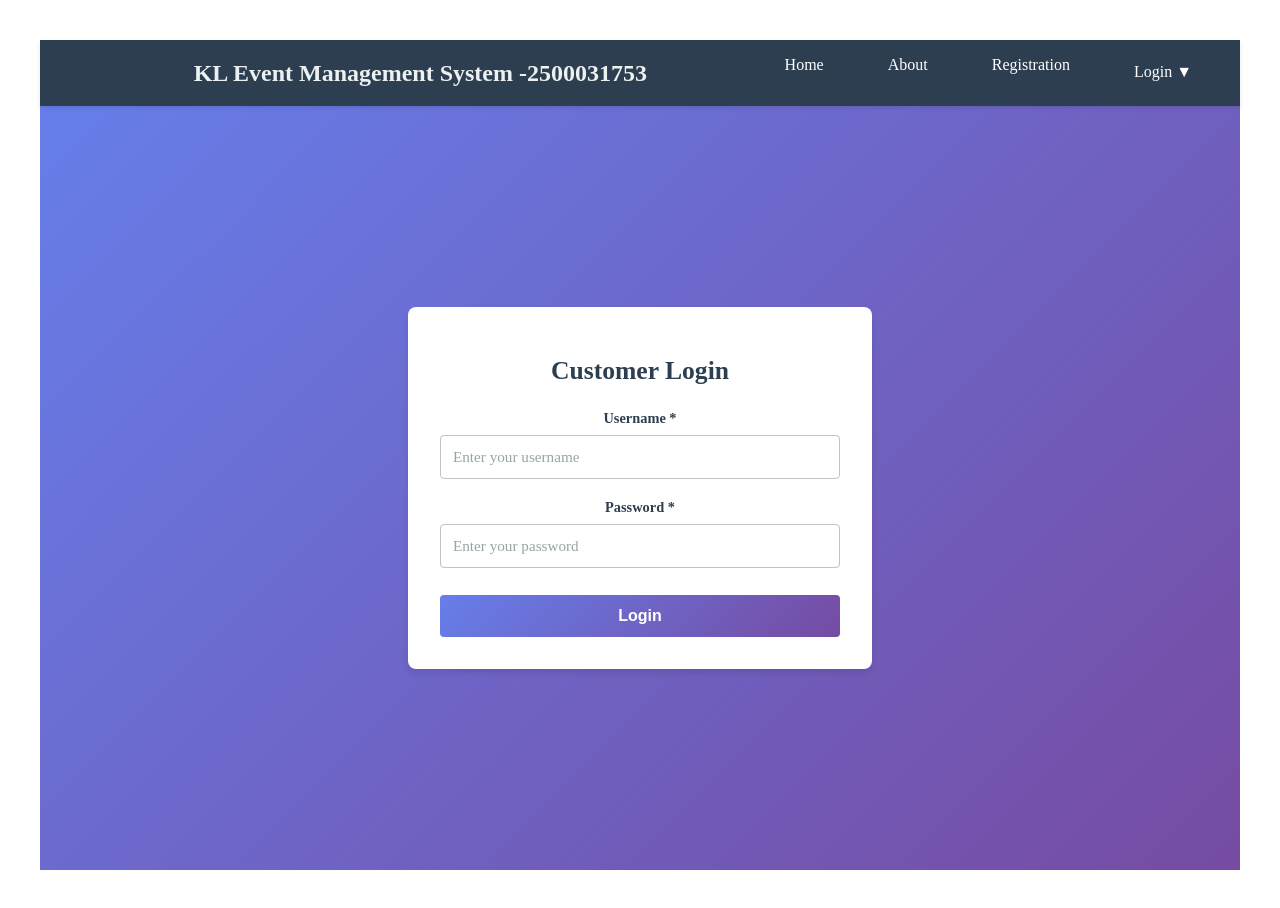
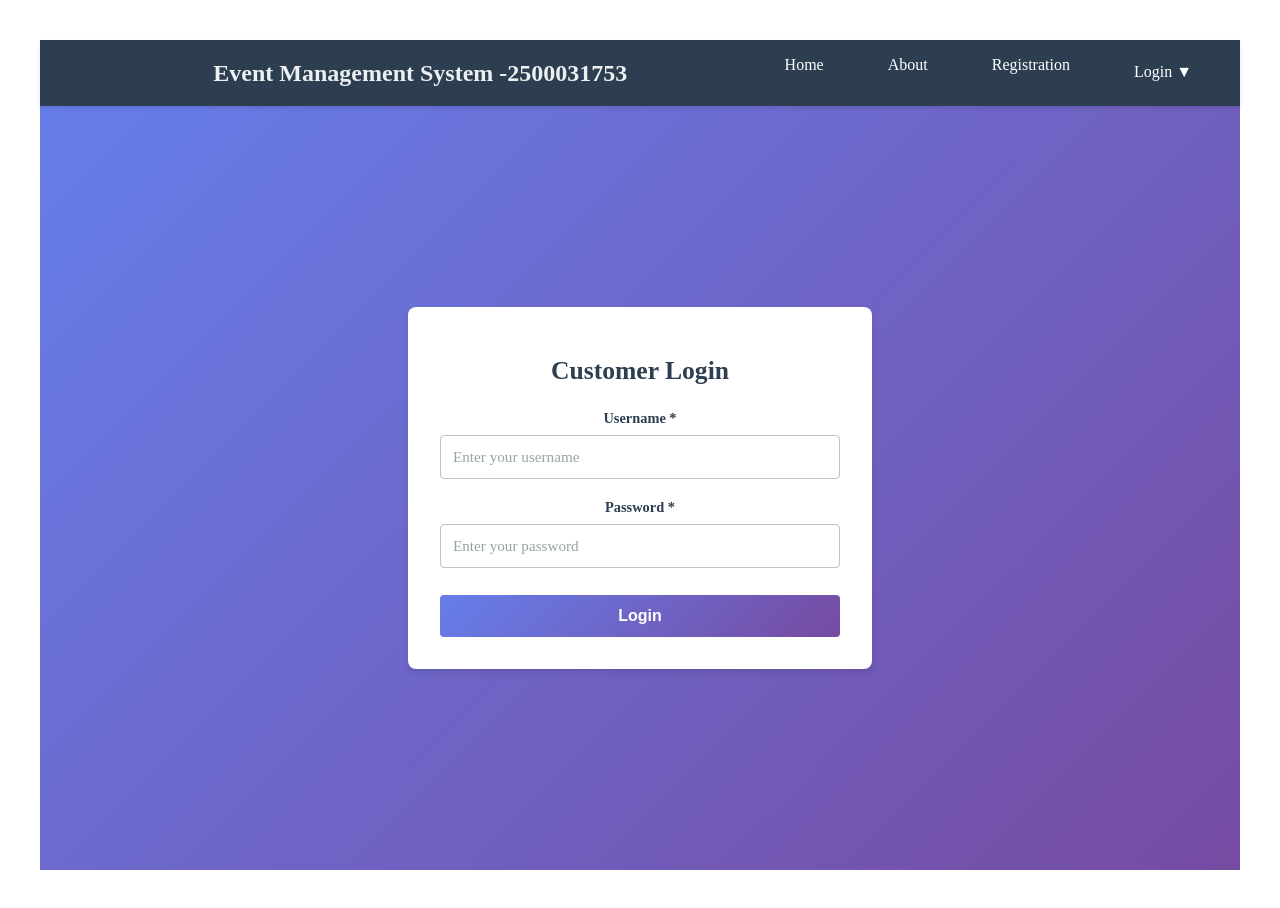
Before and after one commit to saithamanpadarthi-tech/react-sdp-repo, a React (Vite) app: page /customer-login in a window 1280 px wide. Built offline with nearby package versions, Linux system fonts and the light colour scheme.

Commit message:
modified MainNavBar.jsx

```diff
--- a/package.json
+++ b/package.json
@@ -3,7 +3,7 @@
   "private": true,
   "version": "0.0.0",
   "type": "module",
-  "homepage":"https://github.com/saithamanpadarthi-tech/react-sdp-repo", //git repo
+  "homepage":"https://github.com/saithamanpadarthi-tech/react-sdp-repo",
   "scripts": {
     "dev": "vite",
     "build": "vite build",
--- a/src/pages/MainNavBar.jsx
+++ b/src/pages/MainNavBar.jsx
@@ -15,7 +15,7 @@ const MainNavBar = () => {
       <div className="navbar-container">
         <div className="navbar-logo">
           <Link to="/" className="logo-link">
-            KL Event Management System -2500031753
+           Event Management System -2500031753
           </Link>
         </div>
         <ul className="nav-menu">
```
